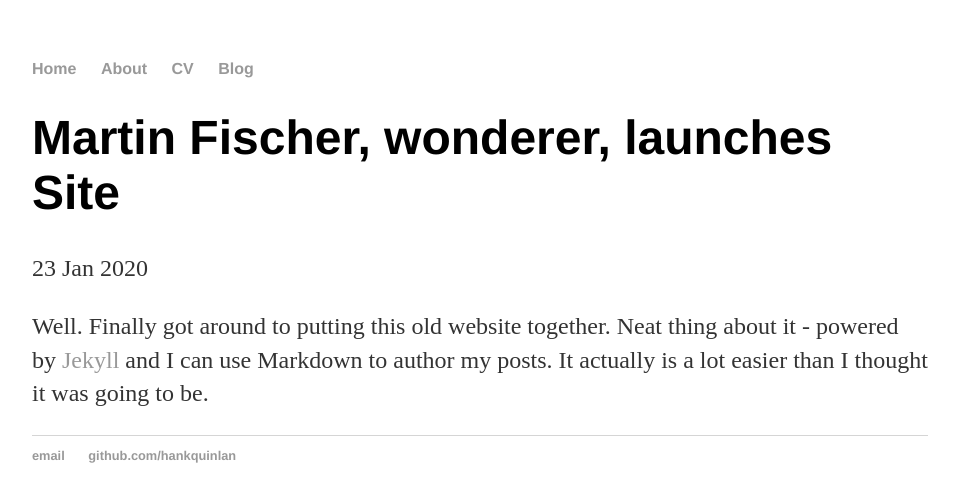
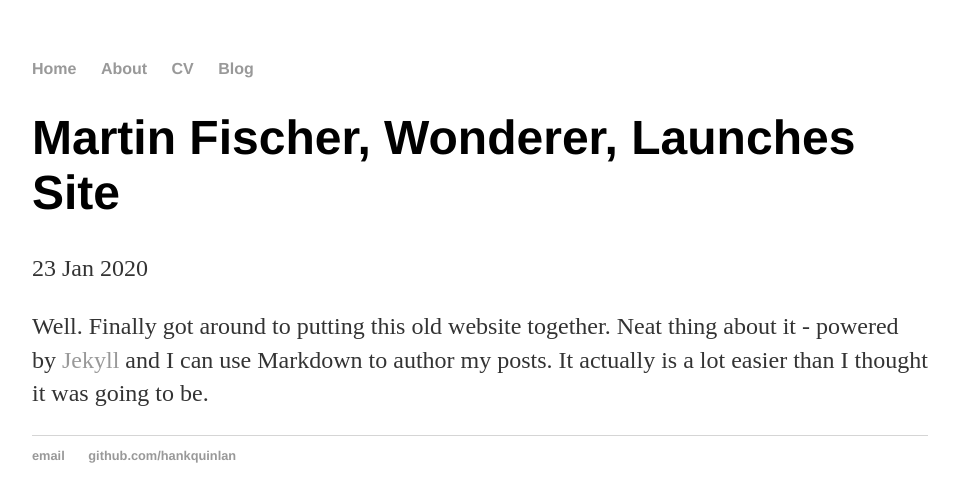
Before and after one commit to fischem69/fischem69.github.io, a Jekyll site: the page built from _posts/2020-01-23-wonderthings-site-launched.md, in a window 1280 px wide. Shown: the top 502 px of the page, without its empty margins (160-1119 px from the left). Built offline with Jekyll 4.4.1, drawn with Linux system fonts in a browser that asks for light colours.

```diff
--- a/_posts/2020-01-23-wonderthings-site-launched.md
+++ b/_posts/2020-01-23-wonderthings-site-launched.md
@@ -1,6 +1,6 @@
 ---
 layout: post
-title: "Martin Fischer, wonderer, launches Site"
+title: "Martin Fischer, Wonderer, Launches Site"
 date: 2020-01-23
 ---
 
```
